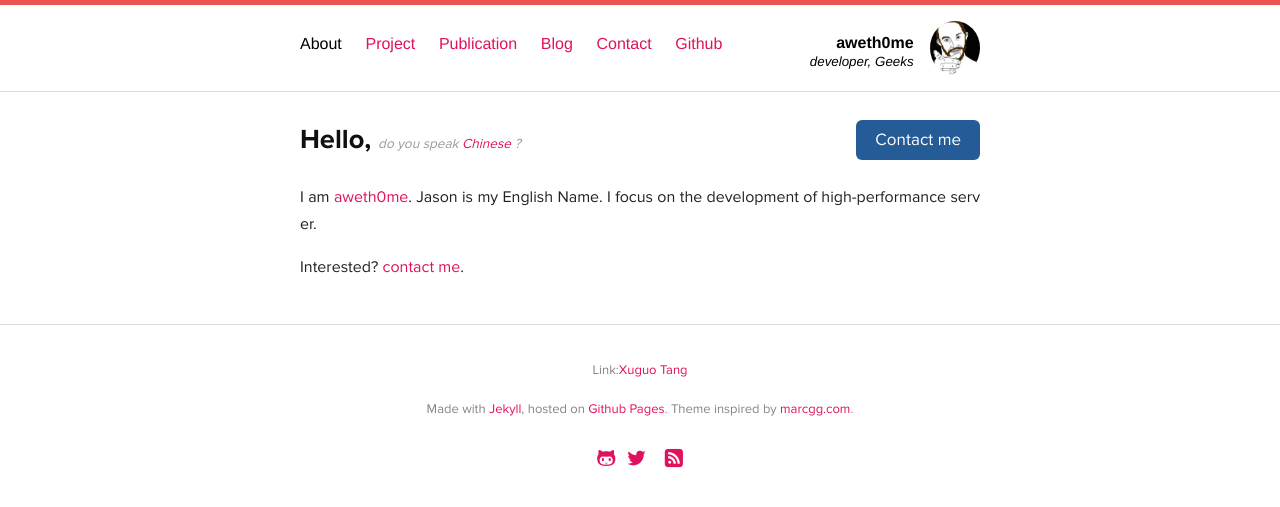
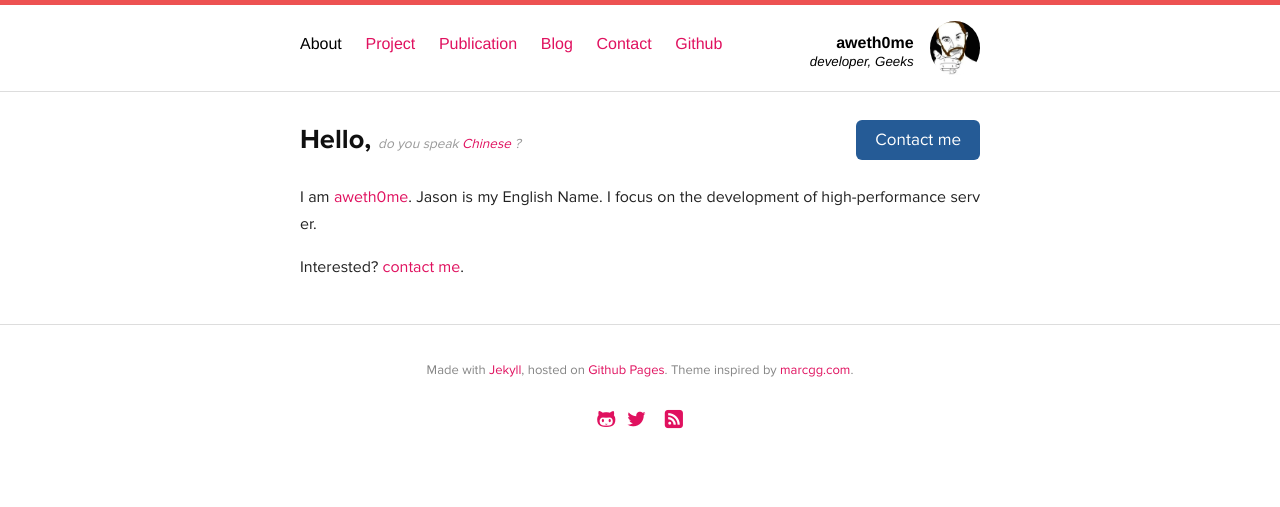
Before and after one commit to flashbuckets/dmeearm.github.io, a Jekyll site: the page built from index.html, in a window 1280 px wide. Shown: the top 507 px of the page. Built offline with Jekyll 4.4.1, drawn with Linux system fonts in a browser that asks for light colours; Markdown is read by kramdown in place of the engine named in the settings.

Commit message:
Update default.html

```diff
--- a/_layouts/default.html
+++ b/_layouts/default.html
@@ -74,9 +74,6 @@
 
   <div  style="border-bottom: 1px solid #ddd"></div>
   <footer>
-    <p>
-      Link:<a href="http://peqiu.com/">Xuguo Tang</a>
-    </p>
     <p>
       Made with <a href="http://jekyllrb.com/">Jekyll</a>,
       hosted on <a href="https://github.com/dmeearm/dmeearm.github.io">Github Pages</a>. Theme inspired by <a href="http://marcgg.com">marcgg.com</a>.
```
